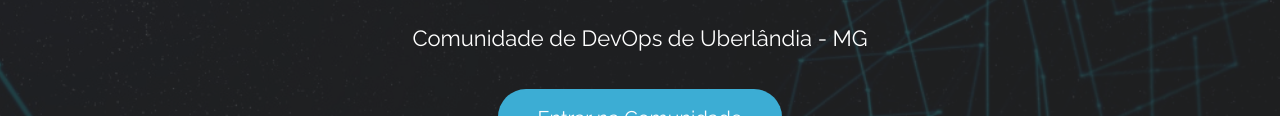
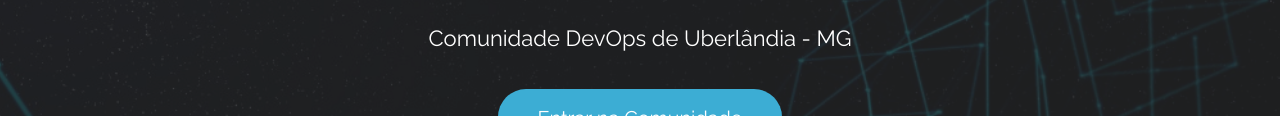
Before and after one commit to UdiInfraCode/site.github.io, a plain HTML site: page index.html in a window 1280 px wide. Shown: the part 355-471 px from the top of the page. Drawn offline with Linux system fonts and the light colour scheme.

```diff
--- a/index.html
+++ b/index.html
@@ -41,7 +41,7 @@
 		<!-- Banner -->
 			<section id="banner">
 				<h2>Seja bem vindo a Comunidade,<br> UdiInfraCode.</h2>
-				<p>Comunidade de DevOps de Uberlândia - MG</p>
+				<p>Comunidade DevOps de Uberlândia - MG</p>
 				<ul class="actions">
 					<li>
 						<a href="https://chat.whatsapp.com/JpdzRp26Y25J8W6CRduRM2" class="button big">Entrar na Comunidade</a>
```
